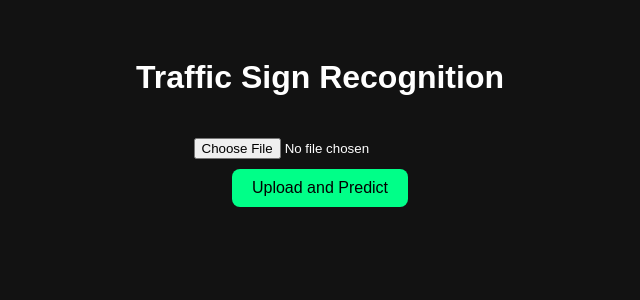
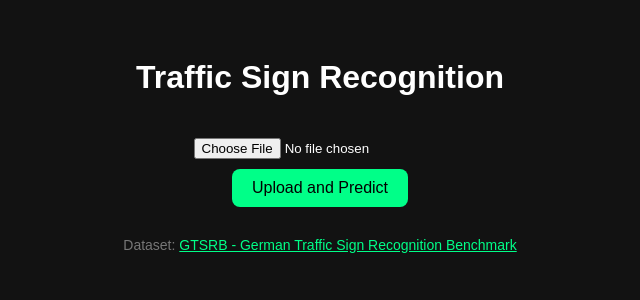
Before and after one commit to ymudryk27/traffic_sign, a Flask app: page / in a window 1280 px wide. Shown: the top 300 px of the page, without its empty margins (320-960 px from the left). Run offline with Flask 3, Linux system fonts and the light colour scheme; parts of the project's set-up code (start-up, migrations or seed data) failed here and were passed over.

Commit message:
some adds

```diff
--- a/templates/index.html
+++ b/templates/index.html
@@ -64,5 +64,9 @@
     <div class="result">Result: {{ result }}</div>
     {% endif %}
 </body>
+<footer style="margin-top: 30px; color: #777; font-size: 14px;">
+    Dataset: <a href="https://www.kaggle.com/datasets/meowmeowmeowmeowmeow/gtsrb-german-traffic-sign" target="_blank"
+        style="color:#00ff88;">GTSRB - German Traffic Sign Recognition Benchmark</a>
+</footer>
 
 </html>
```
